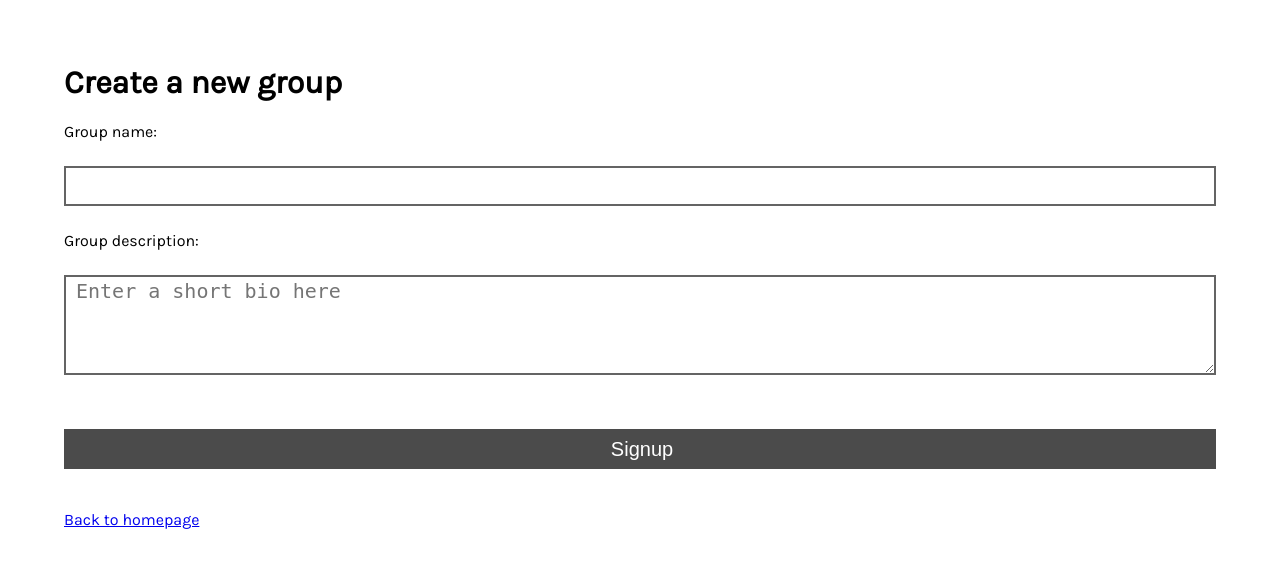
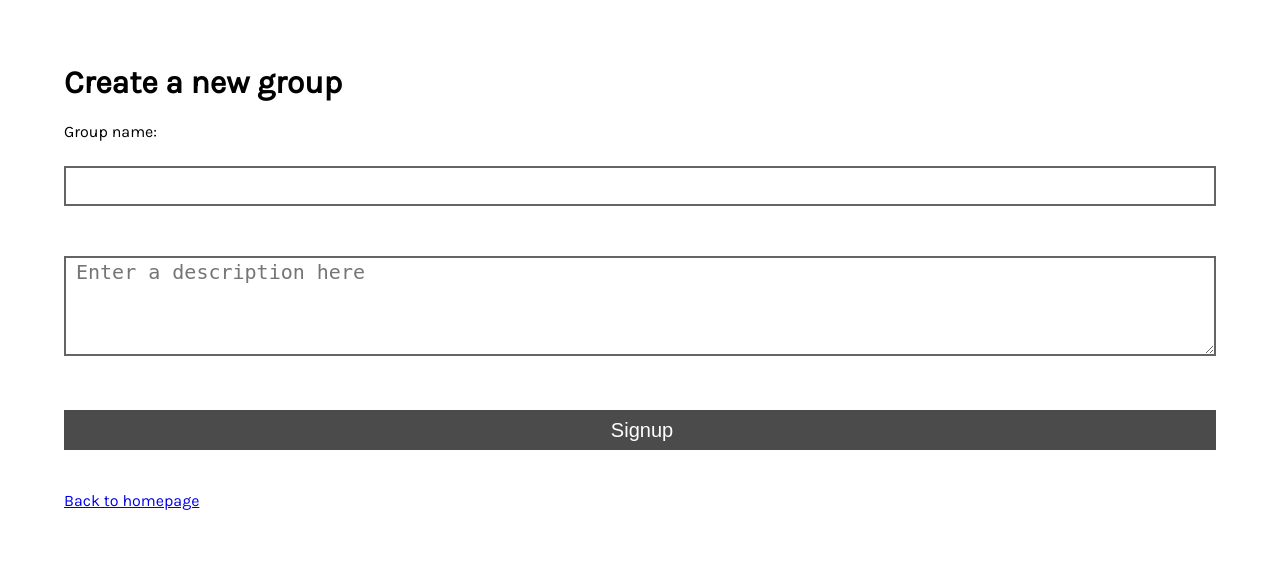
Before and after one commit to webapps-group-28/volunteer-find, a Django app: page /users/groups/create/ in a window 1280 px wide. Shown: the top 568 px of the page. Run offline with Django 3.2, Linux system fonts and the light colour scheme.

Commit message:
Changed placeholder for textarea

```diff
--- a/users/templates/users/create-group.html
+++ b/users/templates/users/create-group.html
@@ -9,9 +9,8 @@
     <h1>Create a new group</h1>
     <form action="/users/groups/create/" method="POST">
       {% csrf_token %}
-      Group name: <input type="text" name="firstname"><br>
-      Group description:
-      <textarea name="bio" placeholder="Enter a short bio here"></textarea><br>
+      Group name: <input type="text" name="name"><br>
+      <textarea name="description" placeholder="Enter a description here"></textarea><br>
 
       <input type="submit" value="Signup">
     </form>
```
